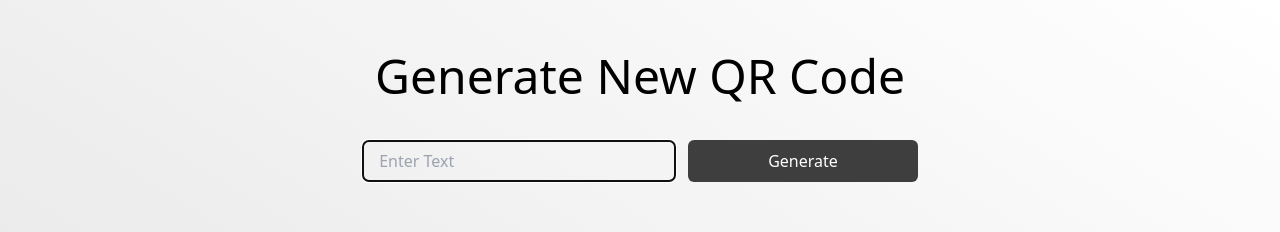
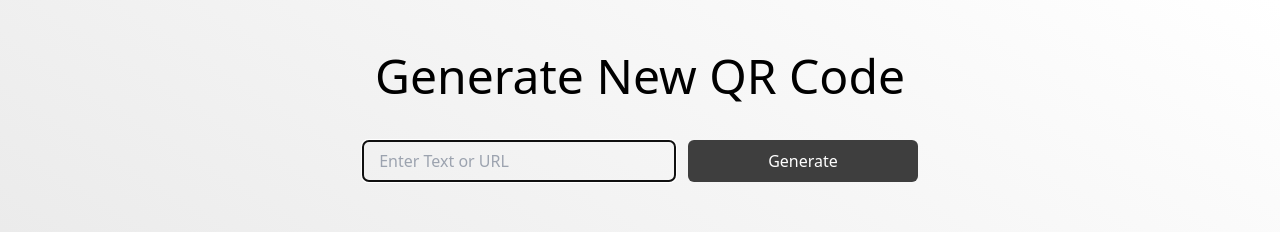
Before and after one commit to hellofaizan/qrcode, a Next.js app: page /createqr in a window 1280 px wide. Shown: the top 232 px of the page. Built offline with nearby package versions, Linux system fonts and the light colour scheme; grey boxes are pictures that could not be loaded.

Commit message:
layout chnages

```diff
--- a/src/pages/createqr.js
+++ b/src/pages/createqr.js
@@ -68,7 +68,7 @@ const CreateQR = () => {
       <div className='w-screen p-3'>
         <h2 className='text-2xl md:text-5xl justify-center items-center flex mt-10'>Generate New QR Code</h2>
         <form onSubmit={generateQR} className='flex md:flex-row flex-col mt-10 justify-center items-center'>
-          <input required placeholder='Enter Text' onChange={e => (setText(e.target.value))} autoFocus id='text' name='text' className='bg-transparent border rounded-md px-4 py-2 md:w-1/4 w-80' type='text' />
+          <input required placeholder='Enter Text or URL' onChange={e => (setText(e.target.value))} autoFocus id='text' name='text' className='bg-transparent border rounded-md px-4 py-2 md:w-1/4 w-80' type='text' />
           <button type='submit' className='bg-[#3e3e3e] text-white hover:bg-[#4c4c4c] w-80 rounded-md py-3 mt-4 md:mt-0 md:w-auto md:px-20 md:py-[9px] md:ml-3'>Generate</button>
         </form>
         <div className=' flex flex-col justify-center items-center mt-10 text-center'>
```
